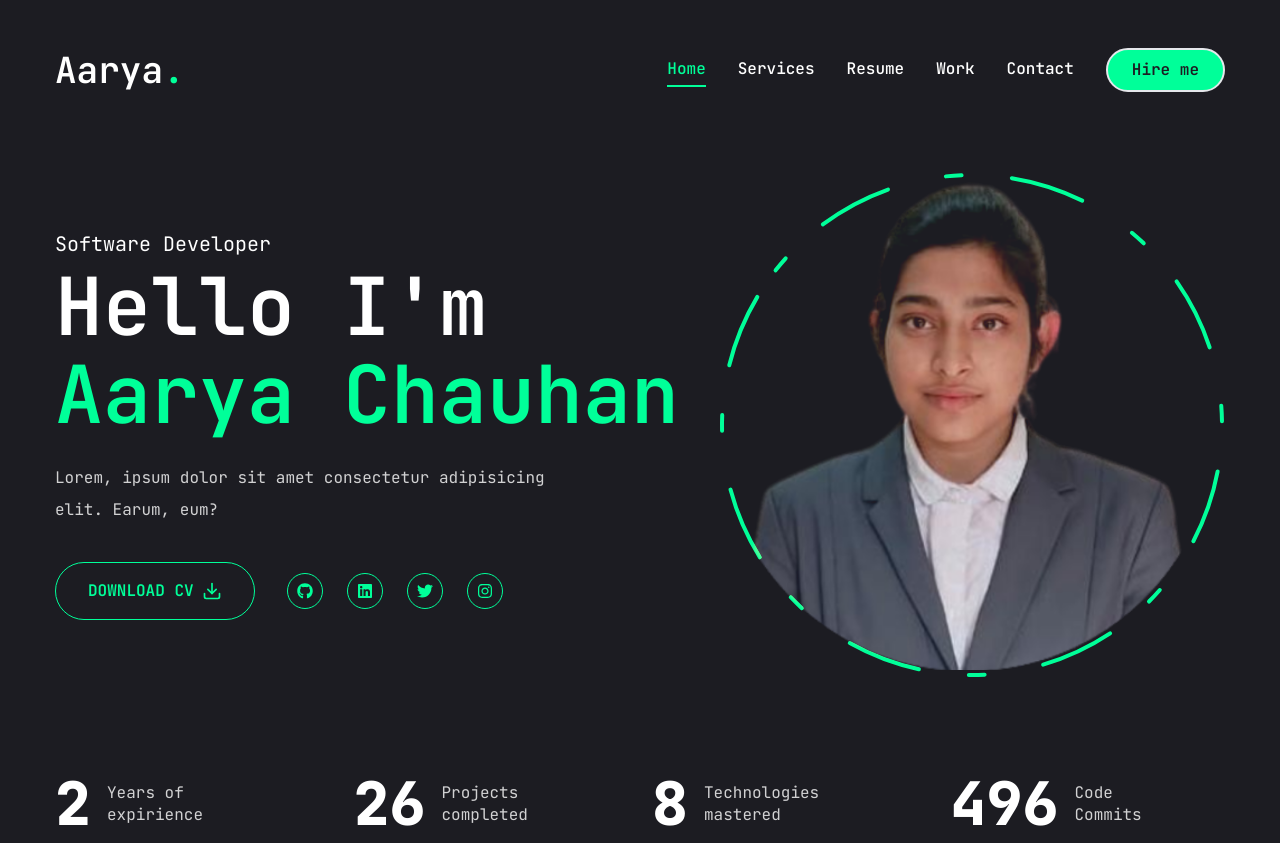
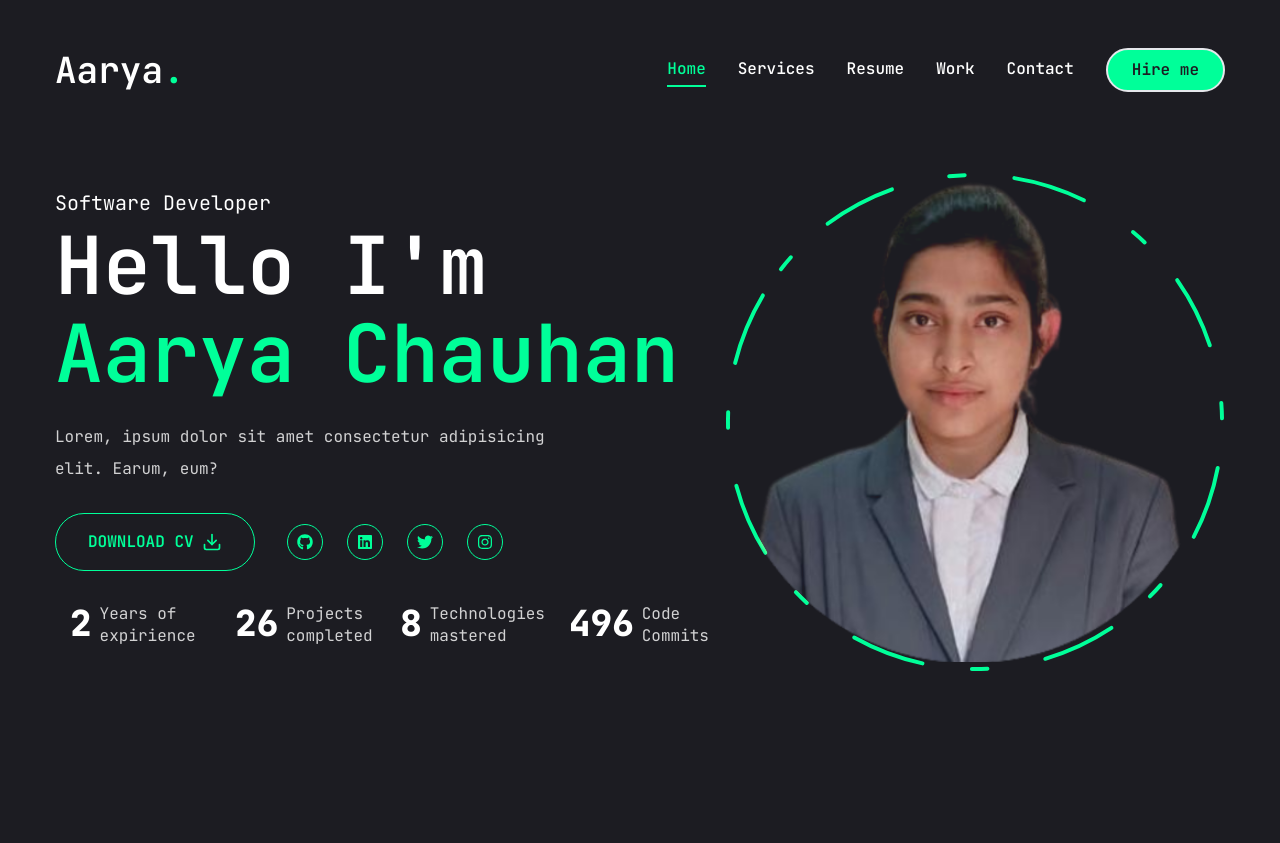
Before and after one commit to Aarya-Chauhan/PortfolioFramer, a Next.js app: page / in a window 1280 px wide. After the commit the page ends 800 px from the top, so only its background shows below. Built offline with nearby package versions, Linux system fonts and the light colour scheme.

Commit message:
fixing styles

```diff
--- a/app/globals.css
+++ b/app/globals.css
@@ -13,7 +13,7 @@
     @apply text-[36px] xl:text-[48px] leading-[1.1] font-semibold;
   }
   .h3{
-    @apply text-[20px] xl:text-[24pxpx] leading-[1.1] font-semibold;
+    @apply text-[20px] xl:text-[24px] leading-[1.1] font-semibold;
   }
 
 }
--- a/app/page.jsx
+++ b/app/page.jsx
@@ -1,36 +1,47 @@
-import Photo from '@/components/Photo';
-import Socials from '@/public/Socials';
-import {Button} from '@/components/ui/button';
-import {FiDownload} from "react-icons/fi";
-import Stats from '@/components/Stats';
-
-
+import Photo from "@/components/Photo";
+import Socials from "@/public/Socials";
+import { Button } from "@/components/ui/button";
+import { FiDownload } from "react-icons/fi";
+import Stats from "@/components/Stats";
 
 export default function Home() {
   return (
-  <section className="h-full ">
-    <div className="container mx-auto h-full">
-      <div className='flex flex-col xl:flex-row items-center justify-between xl:pt-8 xl:pb-24'>
-        <div className='text-center xl:text-left order-2 xl:order-none'>
-          <span className='text-xl'>Software Developer</span>
-          <h1 className='h1 mb-6'>Hello I'm <br/><span className='text-accent'>Aarya Chauhan</span></h1>
-          <p className='max-w-[500px] mb-9 text-white/80'>Lorem, ipsum dolor sit amet consectetur adipisicing elit. Earum, eum?</p>
-          <div className='flex flex-col xl:flex-row items-center gap-8'>
-          <Button variant='outline' size='lg' className="uppercase flex items-center gap-2">
-            <span>Download CV</span>
-            <FiDownload className='text-xl'/>
-          </Button>
-          <div className='mb-8 xl:mb-0'>
-            <Socials containerStyles="flex gap-6 " iconStyles='w-9 h-9 border border-accent rounded-full flex justify-center items-center text-accent text-base hover:bg-accent hover:text-primary hover:transition-all duration-500'/>
+    <section className="h-full ">
+      <div className="container mx-auto ">
+        <div className="flex flex-col xl:flex-row items-center justify-between xl:pt-8 xl:pb-24">
+          <div className="flex flex-col justify-center items-center text-center xl:text-left order-2 xl:order-none xl:block xl:justify-items-start xl:justify-start xl:pl-0">
+            <span className="text-xl ">Software Developer</span>
+            <h1 className="h1 mb-6">
+              Hello I'm <br />
+              <span className="text-accent">Aarya Chauhan</span>
+            </h1>
+            <p className="max-w-[500px] mb-7 items-center justify-center text-white/80">
+              Lorem, ipsum dolor sit amet consectetur adipisicing elit. Earum,
+              eum?
+            </p>
+            <div className="flex flex-col xl:flex-row items-center gap-8 mb-8">
+              <Button
+                variant="outline"
+                size="lg"
+                className="uppercase flex items-center gap-2"
+              >
+                <span>Download CV</span>
+                <FiDownload className="text-xl" />
+              </Button>
+              <div className="mb-5 xl:mb-0">
+                <Socials
+                  containerStyles="flex gap-6 "
+                  iconStyles="w-9 h-9 border border-accent rounded-full flex justify-center items-center text-accent text-base hover:bg-accent hover:text-primary hover:transition-all duration-500"
+                />
+              </div>
+            </div>
+            <Stats />
+          </div>
+          <div className="order-1 xl:order-none mb-8 xl:mb-0 ">
+            <Photo />
           </div>
         </div>
-        </div>
-        <div className='order-1 xl:order-none mb-8 xl:mb-0' >
-          <Photo/>
-        </div>
       </div>
-    </div>
-    <Stats />
-  </section>
+    </section>
   );
 }
--- a/components/Photo.jsx
+++ b/components/Photo.jsx
@@ -6,12 +6,12 @@ import Image from "next/image";
 
 const Photo = () => {
   return (
-    <div className="w-full h-full relative">
+    <div className="relative">
       <motion.div initial={{opacity:0}} animate={{opacity:1, transition:{delay:1, duration:0.4, ease:"easeIn"}}}>
-        <motion.div initial={{opacity:0}}  animate={{opacity:1, transition:{delay:1.5, duration:0.4, ease:"easeInOut"}}} className=" w-[298px] h-[298px] xl:w-[498px] xl:h-[498px] mix-blend-lighten absolute " >
+        <motion.div initial={{opacity:0}}  animate={{opacity:1, transition:{delay:1.5, duration:0.4, ease:"easeInOut"}}} className=" w-[290px] h-[290px] xl:w-[490px] xl:h-[490px] mix-blend-lighten absolute " >
           <Image src="/assets/photo.png" priority quality={100} fill alt="" className="object-contain" />
         </motion.div>
-        <motion.svg className="w-[300px] xl:w-[506px] h-[300px] xl:h-[506px]" fill="transparent" viewBox="0 0 506 506" xmlns="http://www.w3.org/2000/svg">
+        <motion.svg className="w-[300px] xl:w-[500px] h-[300px] xl:h-[500px]" fill="transparent" viewBox="0 0 506 506" xmlns="http://www.w3.org/2000/svg">
           <motion.circle cx="253" cy="253" r="250" stroke="#00ff99" strokeWidth="4" strokeLinecap="round" strokeLinejoin="round"
           initial={{strokeDasharray: "24 10 0 0"}}
           animate={{strokeDasharray: ["15 120 25 25","16 25 92 72","4 250 22 22"],rotate:[120, 360],}}
--- a/components/Stats.jsx
+++ b/components/Stats.jsx
@@ -24,12 +24,12 @@ const stats = [
 
 const Stats = () => {
   return (
-    <section className="pt-4 pb-12 xl:pb-0 xl:pt-0">
-      <div className="container mx-auto">
-        <div className="flex flex-wrap gap-6 max-w-[80vw] max-auto xl:max-w-none">
+    <section className=" xl:pb-0 mb-2 xl:pt-0">
+      <div className="container ml-0 ">
+        <div className="flex flex-wrap gap-6 max-w-[80vw] xl:max-w-none justify-start items-start pl-0 xl:pl-0">
             {stats.map((item, index)=>{
-                return(<div className="flex-1 flex gap-4 items-center justify-center xl:justify-start" key={index}>
-                    <CountUp end={item.num} duration={5} delay={2} className="text-4xl xl:text-6xl font-extrabold"/>
+                return(<div className="flex-1 flex gap-2 items-start justify-start xl:justify-start xl:items-start" key={index}>
+                    <CountUp end={item.num} duration={5} delay={2} className="text-3xl xl:text-4xl font-extrabold"/>
                     <p className={`${item.text.length<15? "max-w-[100px]" : "max-w-[150px]"} leading-snug text-white/80`}>{item.text}</p>
                 </div>
 
```
